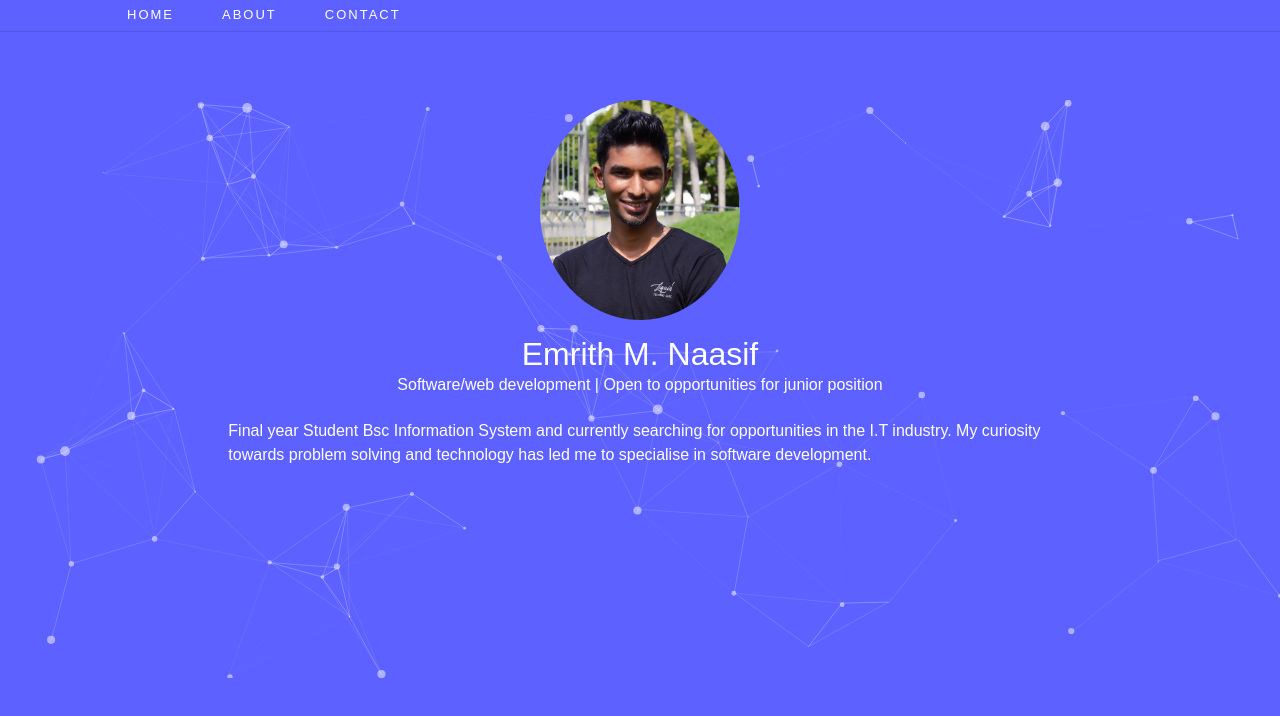
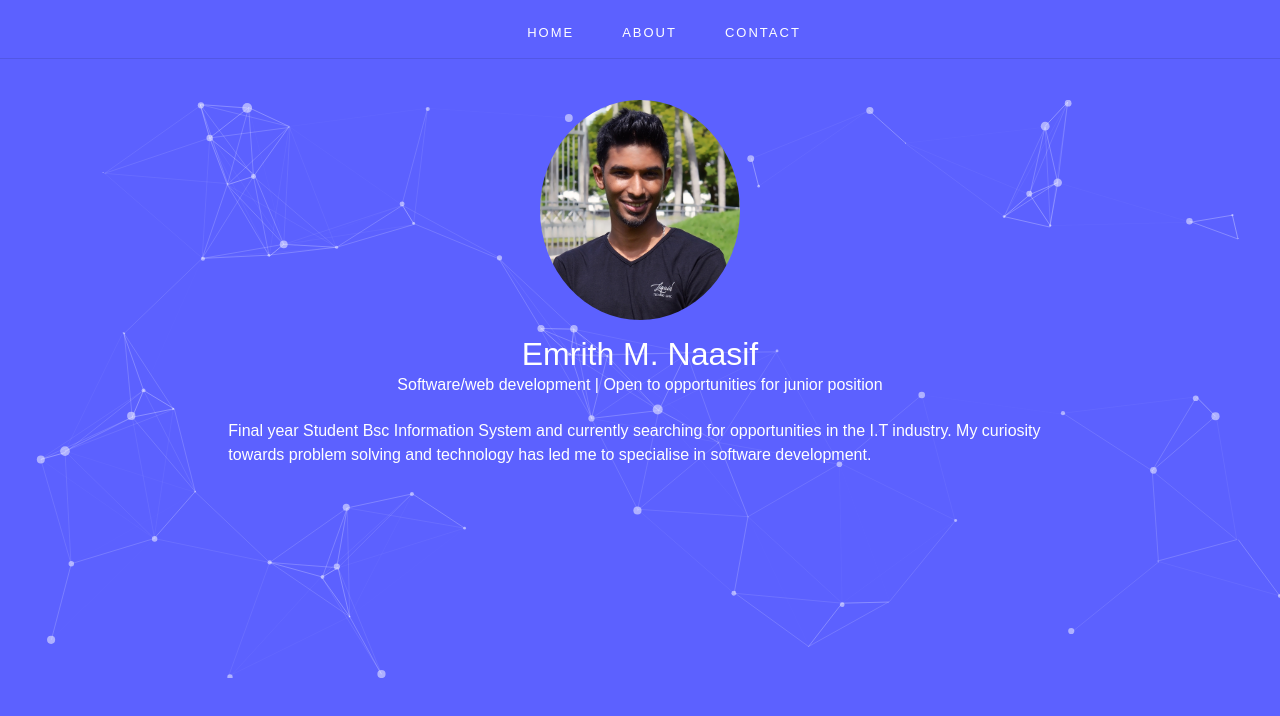
Before and after one commit to Naa-Sif/Resume, a plain HTML site: page index.html in a window 1280 px wide. Drawn offline with Linux system fonts and the light colour scheme.

Commit message:
3rd Commit

```diff
--- a/Css/style.css
+++ b/Css/style.css
@@ -161,7 +161,7 @@ header{
 }
 
 nav{
-	margin-top: 5px;
+	/*margin-top: 5px;*/
 	display: flex;
 	justify-content: space-between;
 	align-items: center;
--- a/index.html
+++ b/index.html
@@ -22,15 +22,15 @@
         </div>
         <div class="overlay"></div>
         <div class="container">
-            <nav>
-                <ul >
+            <nav style="height: 65px;">
+                <ul  style="position: relative; margin: 0 auto;">
                     <li><a style="color: unset;text-decoration: unset;" href="#">Home</a></li>
                     <li><a style="color: unset;text-decoration: unset;" href="#">About</a></li>
                     <li><a  style="color: unset;text-decoration: unset;" href="#">Contact</a></li>
                 </ul>
             </nav>
         </div>
-        <div style="position: relative;bottom: 26px;">
+        <div style="position: relative;bottom: 23px;">
           <hr>
         </div>
 
```
